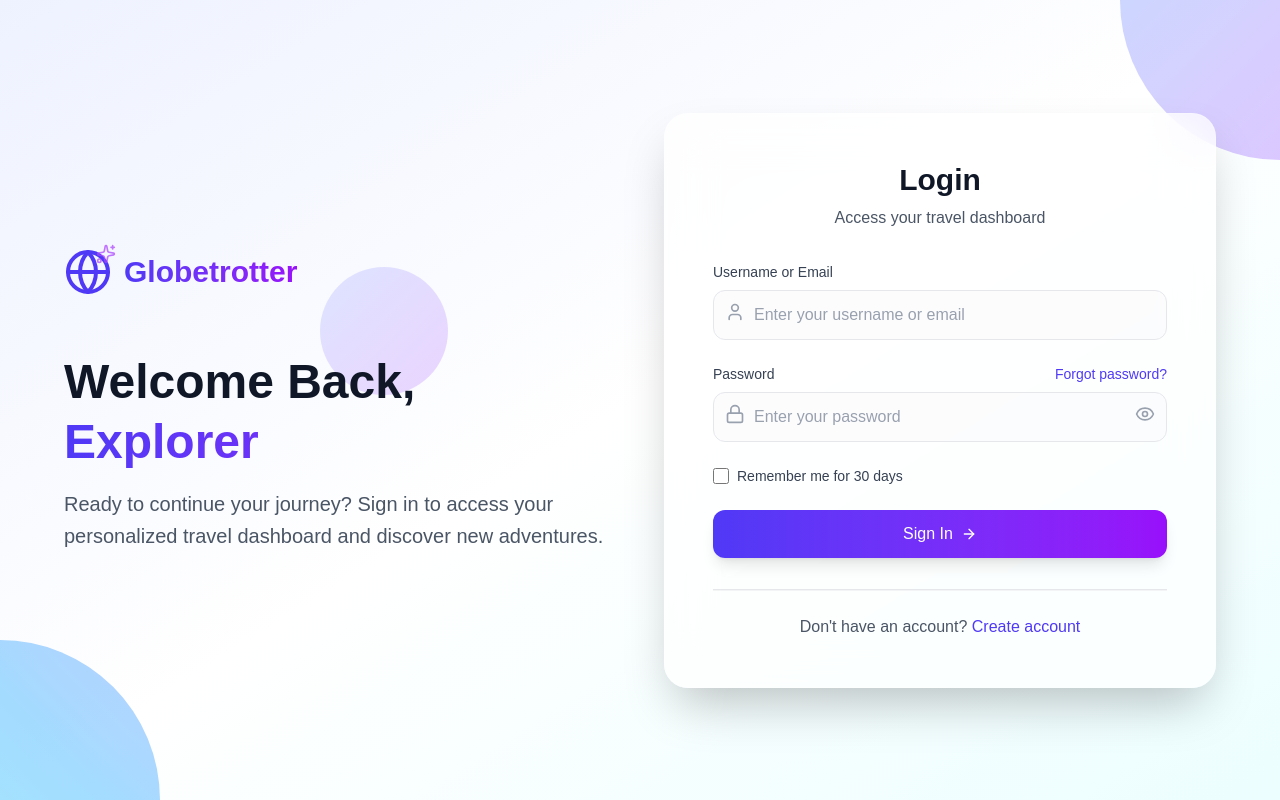
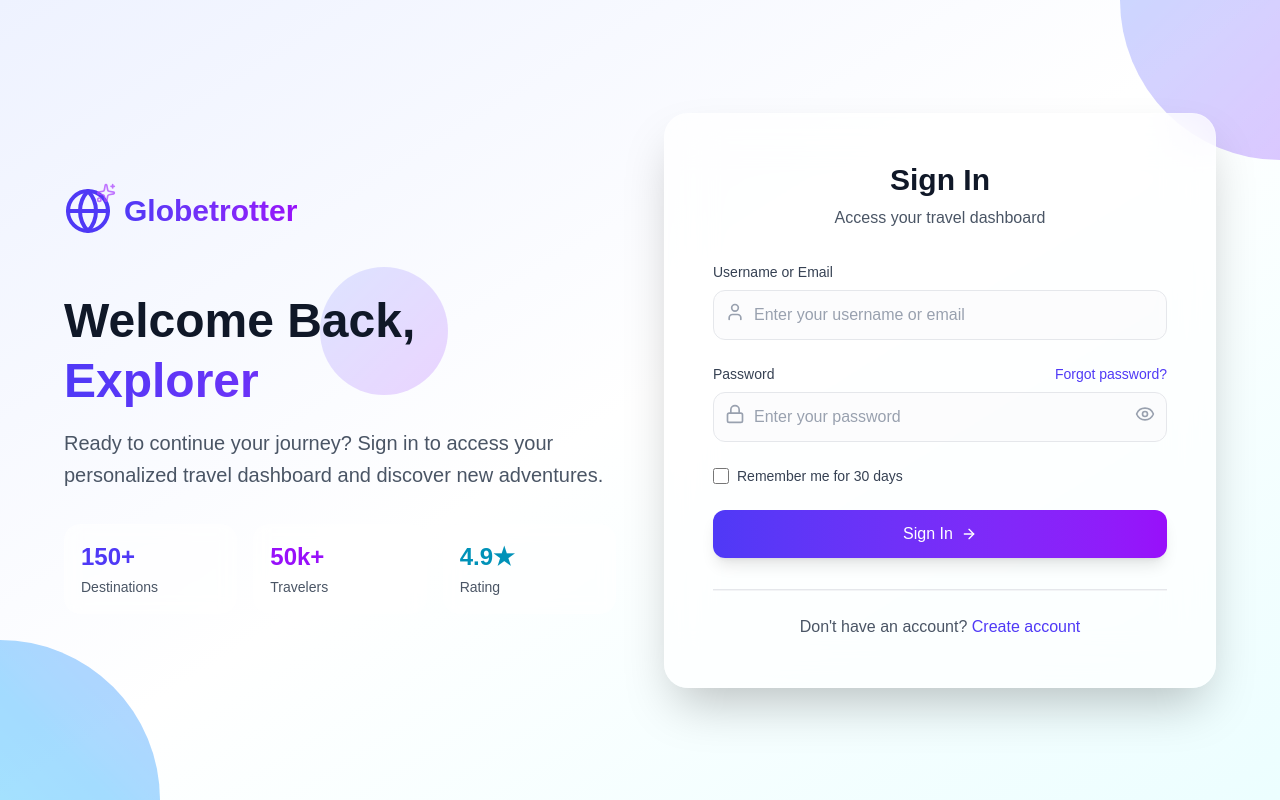
Before and after one commit to dimi-odoo/globetrotter, a Next.js app: page /login in a window 1280 px wide. Built offline with nearby package versions, Linux system fonts and the light colour scheme.

Commit message:
Update login page UI and minor cleanup
Added a stats section to the login page highlighting destinations, travelers, and rating. Changed the login form heading from 'Login' to 'Sign In' for consistency. Removed extra blank lines from AvatarPickerModal.tsx.

```diff
--- a/app/login/page.tsx
+++ b/app/login/page.tsx
@@ -144,6 +144,20 @@ export default function LoginPage() {
               </p>
             </div>
 
+            <div className="grid grid-cols-1 sm:grid-cols-3 gap-4 mt-8">
+              <div className="bg-white/50 backdrop-blur-sm rounded-2xl p-4 border border-white/20">
+                <div className="text-2xl font-bold text-indigo-600 mb-1">150+</div>
+                <div className="text-sm text-gray-600">Destinations</div>
+              </div>
+              <div className="bg-white/50 backdrop-blur-sm rounded-2xl p-4 border border-white/20">
+                <div className="text-2xl font-bold text-purple-600 mb-1">50k+</div>
+                <div className="text-sm text-gray-600">Travelers</div>
+              </div>
+              <div className="bg-white/50 backdrop-blur-sm rounded-2xl p-4 border border-white/20">
+                <div className="text-2xl font-bold text-cyan-600 mb-1">4.9★</div>
+                <div className="text-sm text-gray-600">Rating</div>
+              </div>
+            </div>
           </div>
         </div>
 
@@ -151,7 +165,7 @@ export default function LoginPage() {
         <div className="order-1 lg:order-2">
           <div className="bg-white/70 backdrop-blur-xl rounded-3xl shadow-2xl border border-white/20 p-8 lg:p-12 animate-slideIn">
             <div className="text-center mb-8">
-              <h2 className="text-3xl font-bold text-gray-900 mb-2">Login</h2>
+              <h2 className="text-3xl font-bold text-gray-900 mb-2">Sign In</h2>
               <p className="text-gray-600">Access your travel dashboard</p>
             </div>
 
@@ -293,7 +307,6 @@ export default function LoginPage() {
                 <div className="absolute inset-0 flex items-center">
                   <div className="w-full border-t border-gray-200"></div>
                 </div>
-
               </div>
             </div>
 
```
Also changed, not shown: components/AvatarPickerModal.tsx (line endings or trailing spaces).
